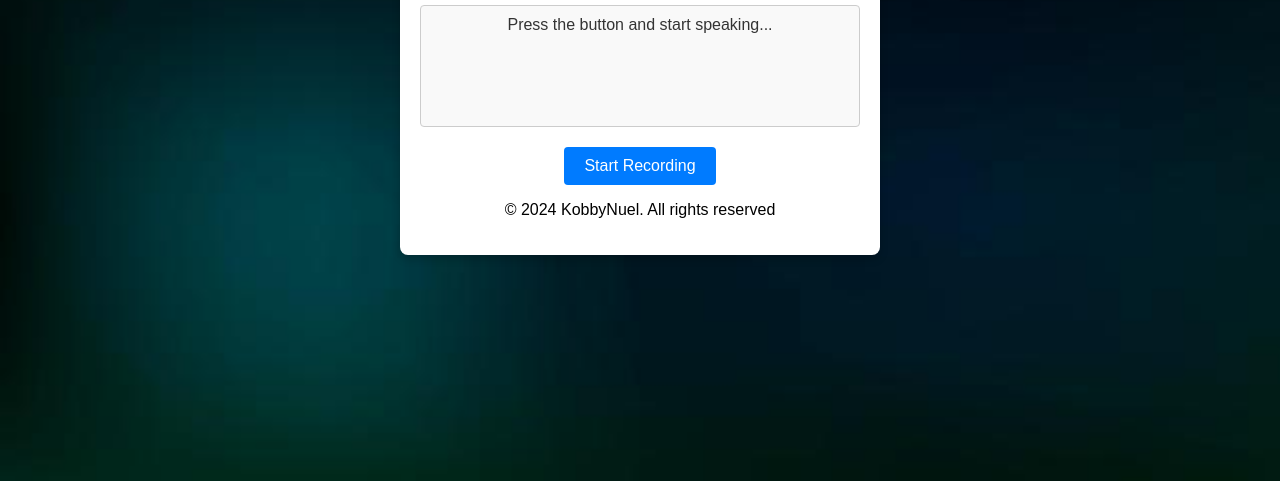
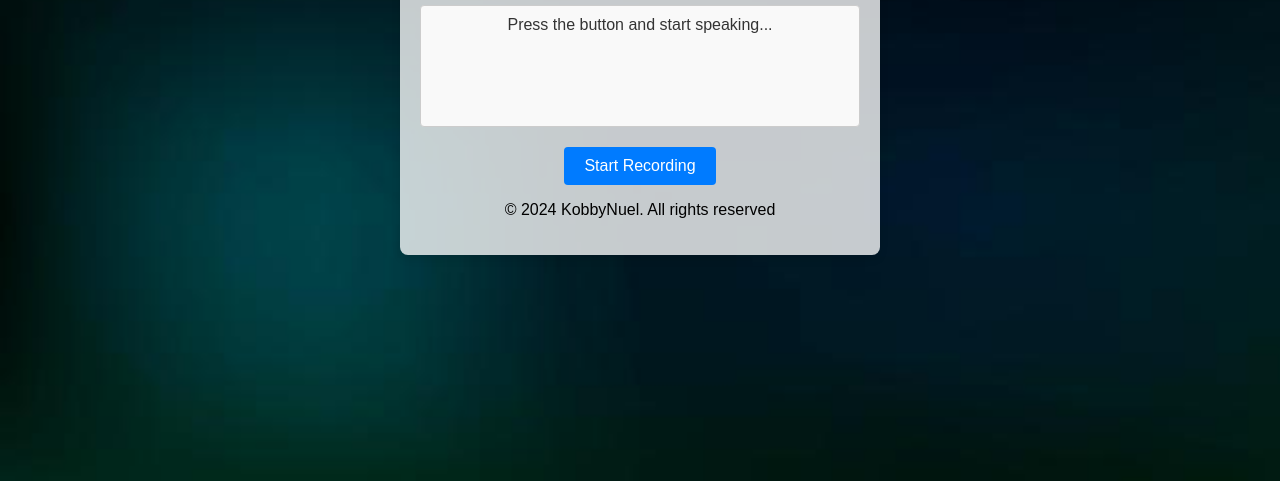
Before and after one commit to Nuel1987/Speech-to-Text-WebApp, a plain HTML site: page index.html in a window 1280 px wide. Shown: the part 319-800 px from the top of the page. Drawn offline with Linux system fonts and the light colour scheme.

Commit message:
Update styles.css

```diff
--- a/styles.css
+++ b/styles.css
@@ -14,10 +14,10 @@ body {
 
   .container {
     text-align: center;
-    background: white;
+    background-color: #ffffffc6;
     padding: 20px;
     border-radius: 8px;
-    box-shadow: 0 4px 8px rgba(0, 0, 0, 0.2);
+    box-shadow: 0 4px 8px rgba(0, 0, 0, 0.1);
   }
 
   h1 {
```
